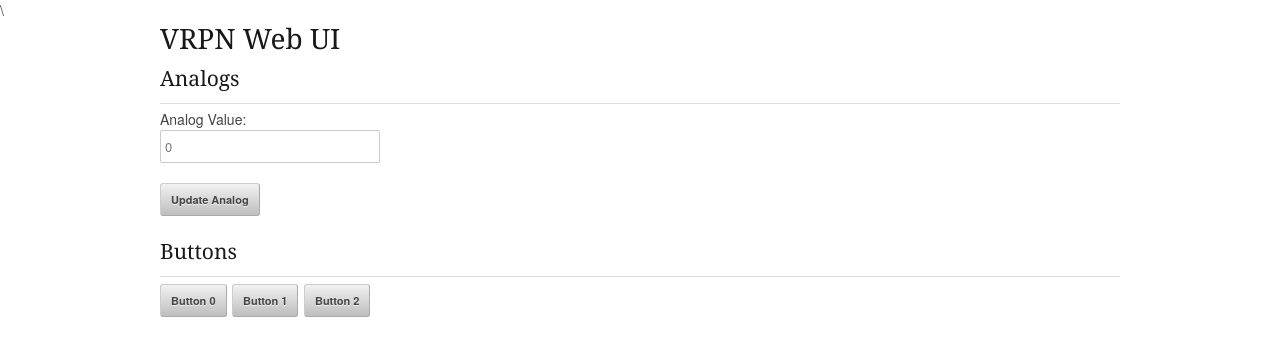
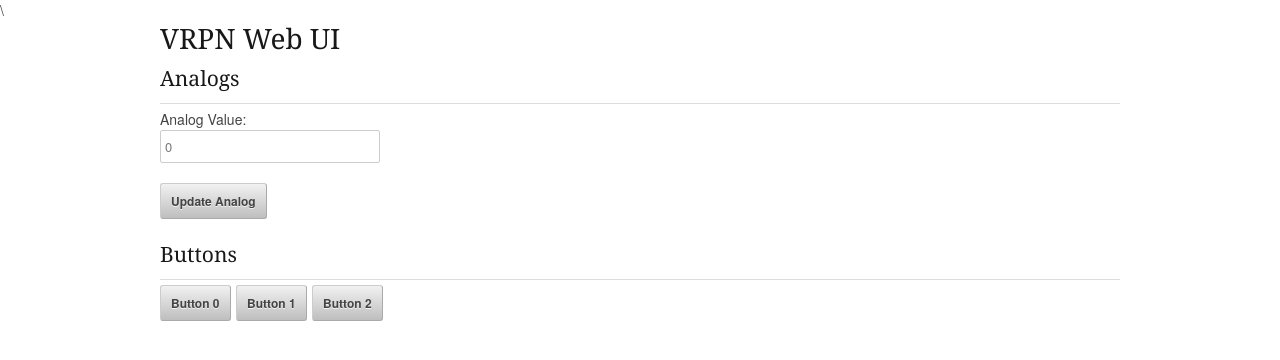
Before and after one commit to lpberg/vrpn_web_ui, a Flask app: page / in a window 1280 px wide. Shown: the top 360 px of the page. Run offline with Flask 2, Linux system fonts and the light colour scheme; some libraries are stand-ins or nearby versions.

Commit message:
increased button text size in css

```diff
--- a/static/base.css
+++ b/static/base.css
@@ -147,7 +147,7 @@
 	  border-radius: 3px;
 	  color: #444;
 	  display: inline-block;
-	  font-size: 11px;
+	  font-size: 12px;
 	  font-weight: bold;
 	  text-decoration: none;
 	  text-shadow: 0 1px rgba(255, 255, 255, .75);
```
